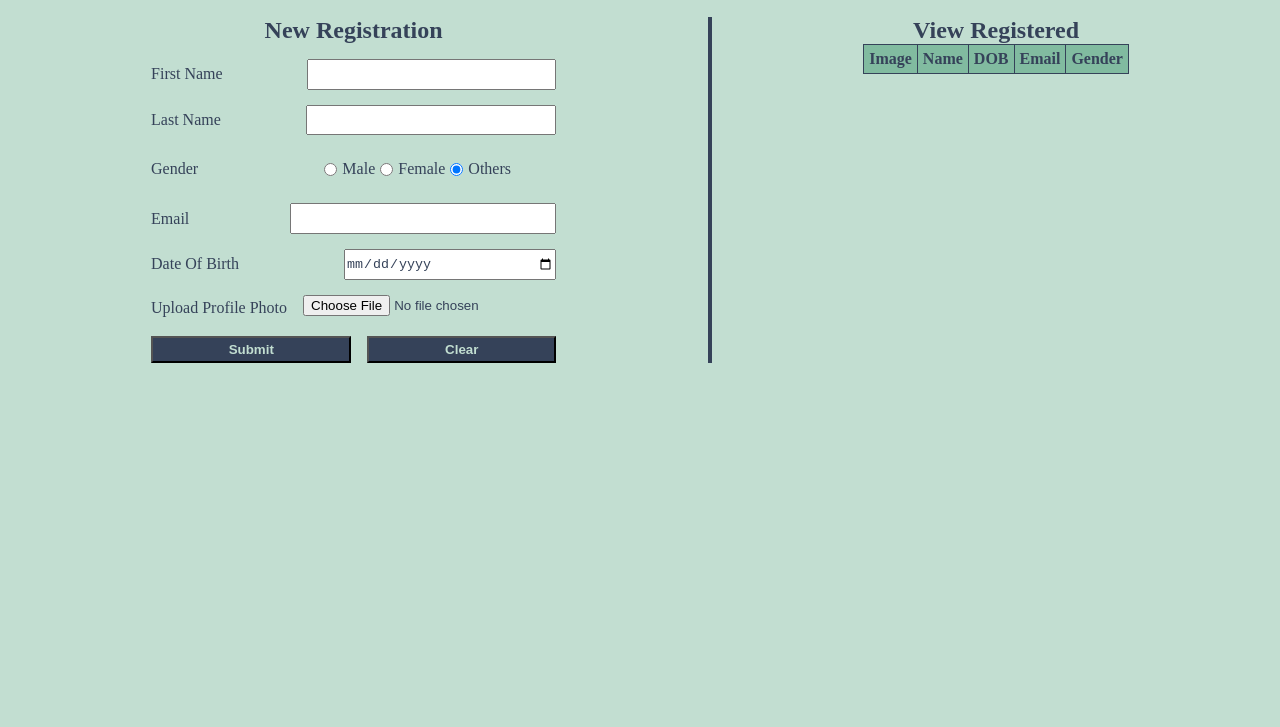
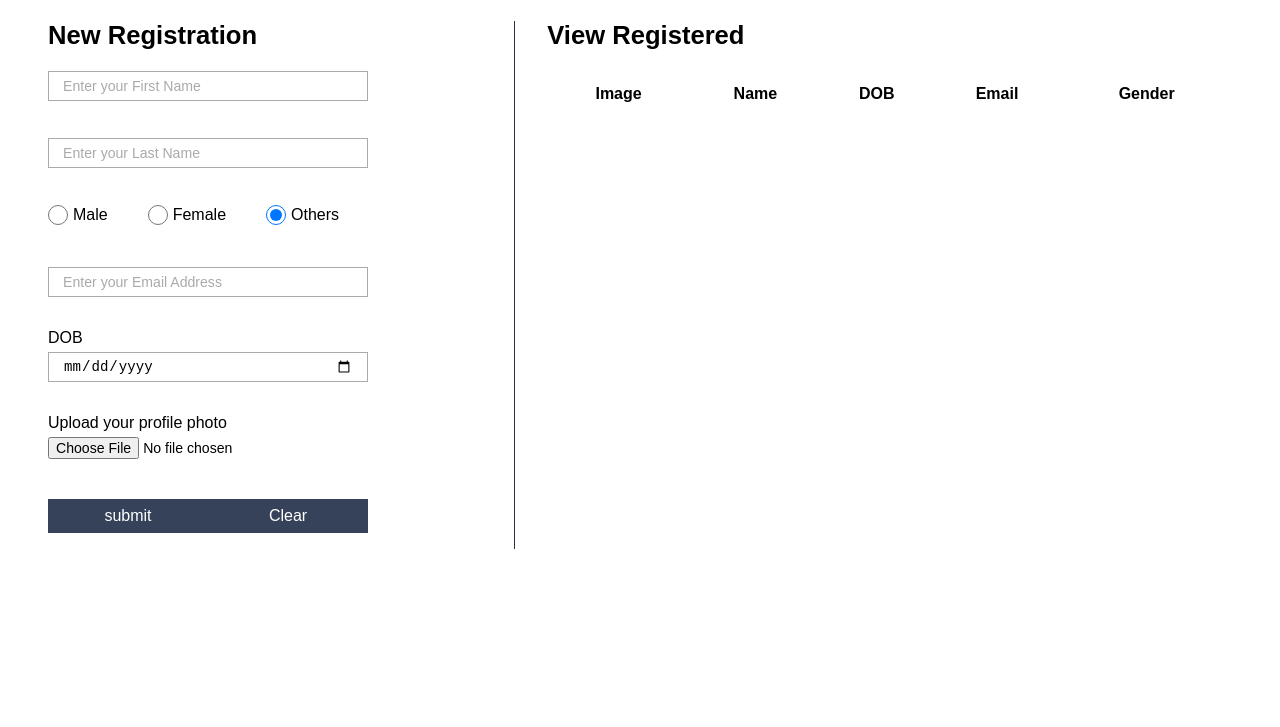
Before and after one commit to ManavDaggula/Student-Form, a plain HTML site: page index.html in a window 1280 px wide. Shown: the part 73-800 px from the top of the page. Drawn offline with Linux system fonts and the light colour scheme.

Commit message:
Modified css and html

```diff
--- a/index.html
+++ b/index.html
@@ -5,56 +5,77 @@
     <meta http-equiv="X-UA-Compatible" content="IE=edge">
     <meta name="viewport" content="width=device-width, initial-scale=1.0">
     <title>Student Form</title>
-    <link rel="stylesheet" href="style.css">
+    <link rel="stylesheet" href="css/style.css">
 </head>
-
 <body>
-    <h1>Student Registration Form</h1>
+    <header>
+        <h1 class="title">Student Registration Form</h1>
+    </header>
     <div class="container">
             <form class="left" method="">
-            <h2>New Registration</h2>
-            <div class="row">
-                <p>First Name</p>
-                <input type="text" id="fname">
+                <h2 class="sub-title">New Registration</h2>
+                <div class="input-div">
+                    <label for="fname">
+                        <input type="text" id="fname" name="fname" placeholder="Enter your First Name">
+                    </label>
                 </div>
-            <div class="row">
-                <p>Last Name</p>
-                <input type="text" id="lname">
+                <div class="input-div">
+                    <label for="lname">
+                        <input type="text" id="lname" name="lname" placeholder="Enter your Last Name">
+                    </label>
                 </div>
-            <div class="row" id="gender">
-                <p>Gender</p>
-                <span><input type="radio" value="Male" id="gender-male" name="gender-radio"><span>Male</span>
-                <input type="radio" value="Female" id="gender-female" name="gender-radio"><span>Female</span>
-                <input type="radio" value="Others" id="gender-others" name="gender-radio" checked><span>Others</span></span>
+                <div class="input-div">
+                    <div class="radio" id="gender">
+                        <label for="gender-male">
+                            <input type="radio" value="Male" id="gender-male" name="gender-radio">Male
+                        </label>
+                        <label for="gender-female">
+                            <input type="radio" value="Female" id="gender-female" name="gender-radio">Female
+                        </label>
+                        <label for="gender-others">
+                            <input type="radio" value="Others" id="gender-others" name="gender-radio" checked>Others
+                        </label>
                     </div>
-            <div class="row">
-                <p>Email</p>
-                <input type="email" id="email">
                 </div>
-            <div class="row">
-                <p>Date Of Birth</p>
-                <input type="date" id="dob">
+                <div class="input-div">
+                    <label for="email">
+                        <input type="email" id="email" name="email" placeholder="Enter your Email Address">
+                    </label>
                 </div>
-            <div class="row">
-                    <label for="image">Upload Profile Photo</label>
-                    <input name ="image" type="file" id="file" accept=".jpg, .jpeg, .png">
+                <div class="input-div">
+                    <label for="date">
+                        DOB
+                        <input type="date" id="date" name="date">
+                    </label>
                 </div>
-            <div class="row">
-                <input type="button" value="Submit" id="submit">
-                <input type="button" value="Clear" id="clear">
+                <div class="input-div">
+                    <label for="upload">
+                        Upload your profile photo
+                        <input type="file" id="upload" name="file" accept=".jpg, .jpeg, .png">
+                    </label>
+                </div>
+                <div class="btn-group input-div">
+                    <button id="submit">
+                        submit
+                    </button>
+                    <button type="reset">
+                        Clear
+                    </button>
                 </div>
             </form>
-        <div class="separator"></div>
         <div class="right">
-            <h2>View Registered</h2>
-            <table id="display-table">
+            <h2 class="sub-title">View Registered</h2>
+            <table id="display-table" class="table">
                 <tr>
-                    <th>Image</th><th>Name</th><th>DOB</th><th>Email</th><th>Gender</th>
+                    <th>Image</th>
+                    <th>Name</th>
+                    <th>DOB</th>
+                    <th>Email</th>
+                    <th>Gender</th>
                 </tr>
             </table>
         </div>
     </div>
+    <script src="js/script.js"></script>
 </body>
-<script src="script.js"></script>
-
 </html>
--- a/script.js
+++ b/js/script.js
@@ -43,14 +43,6 @@ function validate(){
 
 }
 
-function clear(){
-    console.log("clear called.")
-    let l = document.querySelectorAll('.left input[type="text"],.left input[type="email"],.left input[type="date"],.left input[type="file"]')
-    for (let i=0;i<l.length;i++){
-        l[i].value="";
-    }
-}
-
 function add(){
     if(!validate()){return}
     let newRow = document.createElement('tr');
@@ -76,5 +68,4 @@ function add(){
     window.alert("Student added.")
 }
 
-document.getElementById('submit').addEventListener('click',add)
-document.getElementById('clear').addEventListener('click',clear);
+document.getElementById('submit').addEventListener('click',add);
--- /dev/null
+++ b/style.scss
@@ -0,0 +1,107 @@
+// Reset css
+*{
+    box-sizing: border-box;
+}
+body{
+    margin: 0;
+    padding: 0;
+    font-family: sans-serif;
+    font-size: 1rem;
+}
+h1,h2,h3,h4,h5,h6,p{
+    margin: 0;
+}
+
+.title{
+    background-color: #354259;
+    color: #CDC2AE;
+    text-align: center;
+    font-size: calc(1rem + 1vw);
+    padding: 0.5em 0.5em;
+    letter-spacing: 0.2ch;
+}
+.sub-title{
+    font-size: calc(0.8rem + 1vw);
+}
+
+.container{
+    padding: 2em 3em;
+    display: flex;
+    flex-wrap: wrap;
+    justify-content: space-evenly;
+    gap: 2em;
+    .left{
+        display: flex;
+        flex-direction: column;
+        flex-grow: 1;
+        border-right: 1px solid #283243;
+        @media (min-width:19rem) and (max-width:53rem){
+            // background-color: #000;
+            &{
+                border-right: none;
+            }
+        }
+        .input-div{
+            margin-block: 1em;
+            max-width: 20em;
+            .radio{
+                display: flex;
+                column-gap: 40px;
+                label{
+                    display: flex;
+                    align-items: center;
+                    gap: 5px;
+                    input{
+                        margin: 0;
+                        width: 20px;
+                    }
+                }
+            }
+            label{
+                input{
+                    margin-block-start: 5px;
+                    width: 100%;
+                    height: 30px;
+                    font-size: calc(0.8rem + 0.1vw);
+                    padding-inline: 1em;
+                    border-radius: none;
+                    border: 1px solid #aaa;
+                    &:focus{
+                        outline: #aaa;
+                    }
+                    &::placeholder{
+                        color: #aaa;
+                    }
+                }
+                #upload{
+                    padding: 0;
+                    border: none;
+                }
+            }
+        }
+        .btn-group{
+            width: 100%;
+            display: flex;
+            button{
+                margin: 0;
+                padding: 0.5em 2em;
+                width: 50%;
+                border: none;
+                background-color: #354259;
+                color: #ffffff;
+                font-size: 1em;
+                &:hover{
+                    background-color: #283243;
+                }
+            }
+        }
+    }
+    .right{
+        display: flex;
+        flex-direction: column;
+        flex-grow: 3;
+        .table{
+            margin-top: 2em;
+        }
+    }
+}
```
Also changed, not shown: css/style.css (added), style.css (deleted), 1 other file. Lines whose indentation alone changed are shown as unchanged.
